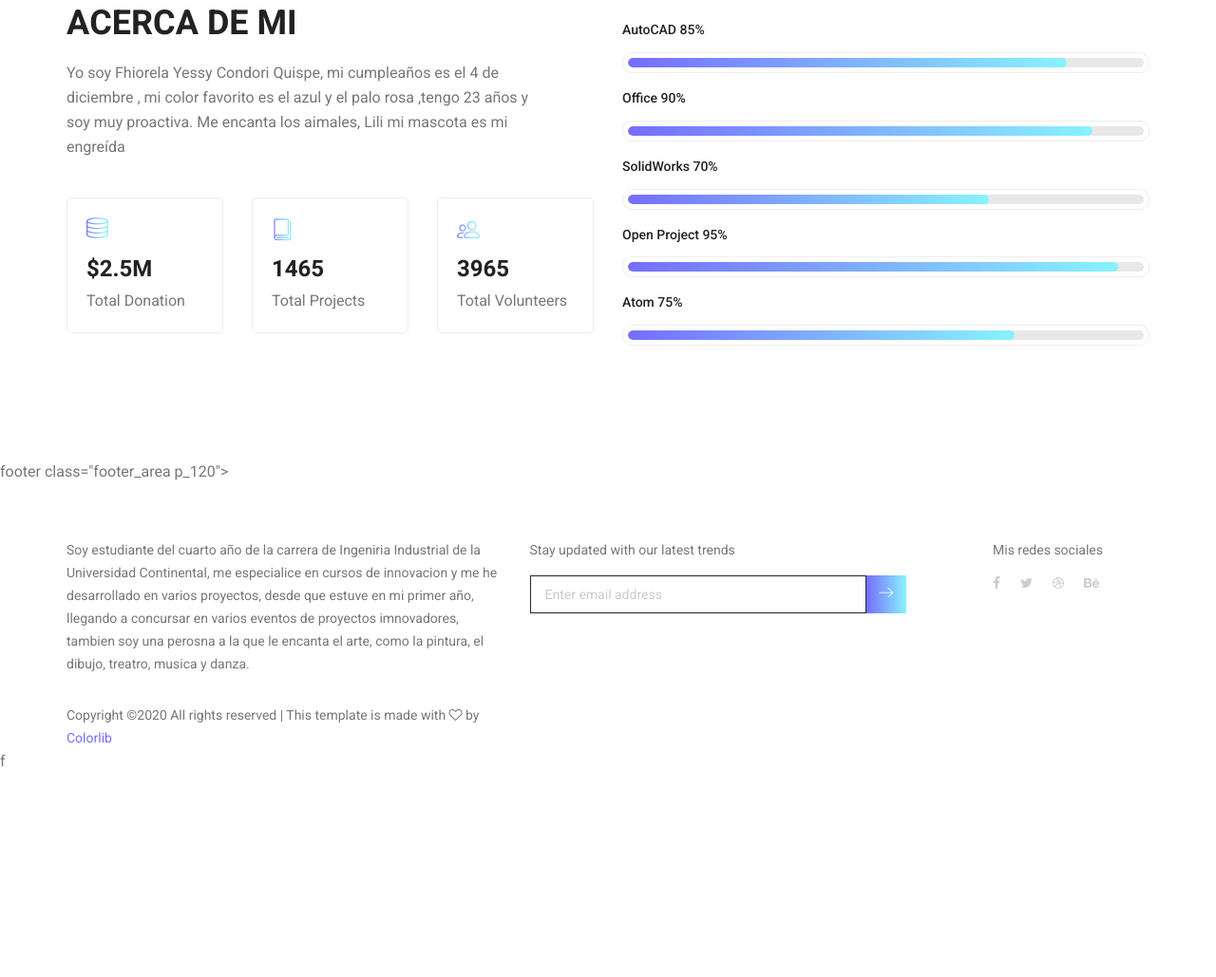
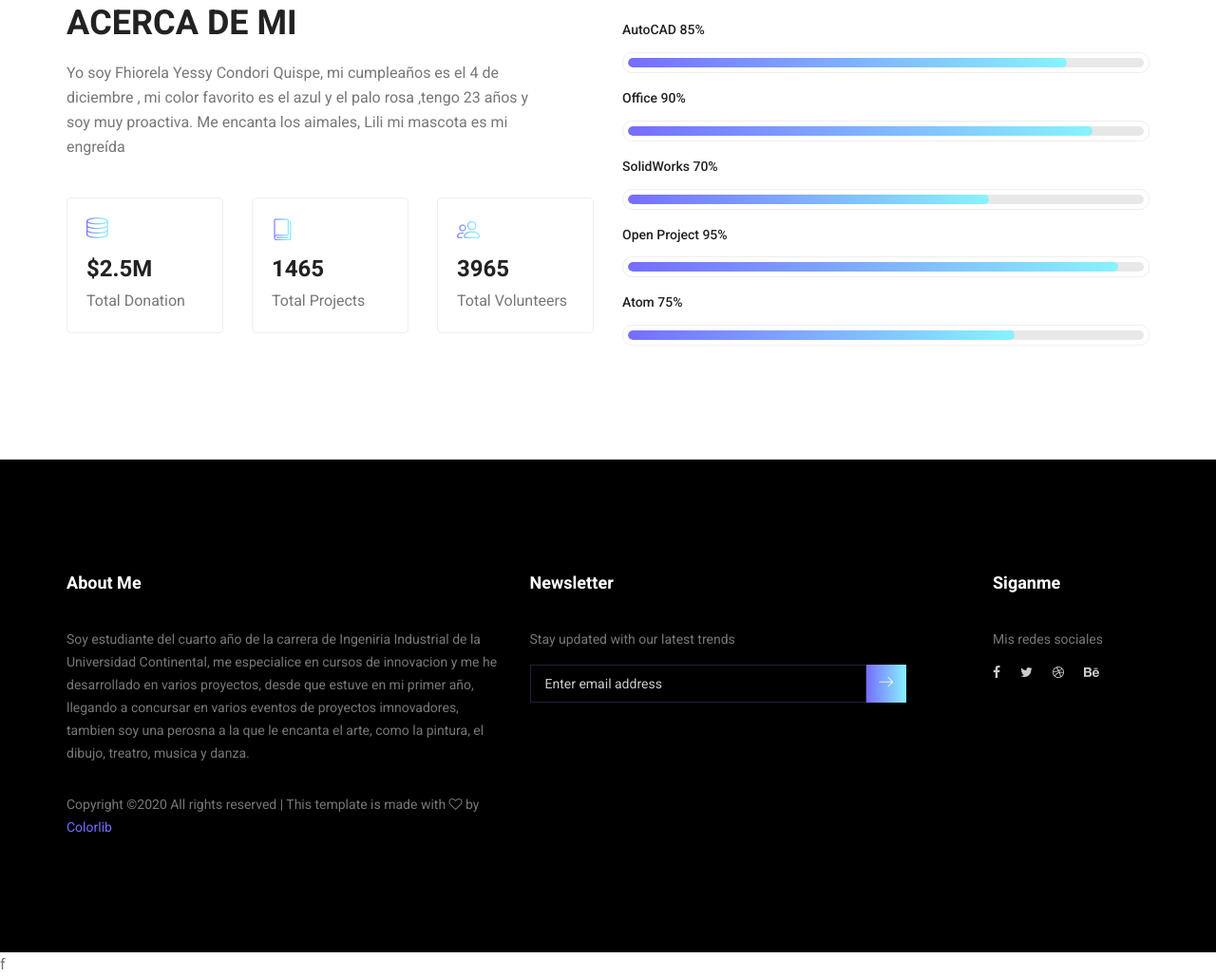
Before and after one commit to FhiorelaCondori/Prueba-pagina-web-, a plain HTML site: page about-us.html in a window 1280 px wide. Shown: the part 1425-2454 px from the top of the page at 95% size. Before the commit the page ends 2240 px from the top, so only its background shows below. Drawn offline with Linux system fonts and the light colour scheme.

Commit message:
Update about-us.html

```diff
--- a/about-us.html
+++ b/about-us.html
@@ -200,7 +200,7 @@
 
 
         <!--================Footer Area =================-->
-        footer class="footer_area p_120">
+        <footer class="footer_area p_120">
           <div class="container">
             <div class="row footer_inner">
               <div class="col-lg-5 col-sm-6">
```
